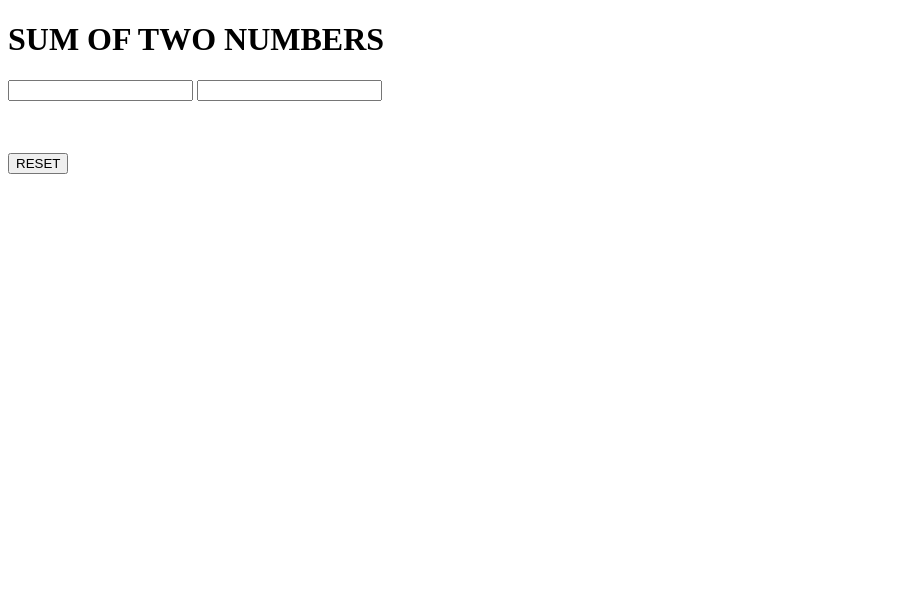
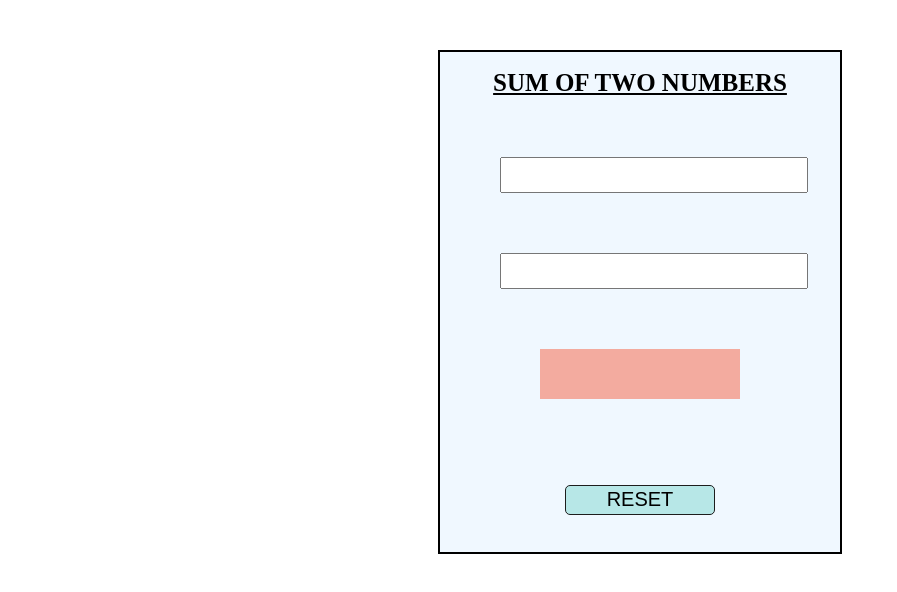
Before and after one commit to pritiugale114/sum-calculator, a plain HTML site: page index.html in a window 1280 px wide. Shown: the whole page, without its empty margins (0-897 px from the left). Drawn offline with Linux system fonts and the light colour scheme.

Commit message:
style added to all elements

```diff
--- a/index.html
+++ b/index.html
@@ -4,6 +4,45 @@
     <meta charset="UTF-8">
     <meta name="viewport" content="width=device-width, initial-scale=1.0">
     <title>sum calculator</title>
+    <style>
+        .calculator-container{
+            height: 500px;
+            width: 400px;
+            margin: 50px auto;
+            border: 2px solid black;
+            background-color: aliceblue;
+        }
+        .heading{
+            font-size: 25px;
+            text-align: center;
+            text-decoration: underline;
+        }
+        .input-box{
+            height: 30px;
+            width: 300px;
+            display: flex;
+            flex-direction: row;
+           margin: 60px;
+        }
+        .result{
+            text-align: center;
+            background-color: rgb(243, 171, 159);
+            height: 50px;
+            width: 200px;
+            margin: 50px auto;
+            font-size:20px;
+        }
+        .btn{
+            height:30px;
+            width: 150px;
+            font-size: 20px;
+            background-color: rgb(183, 231, 231);
+            border: 1px solid rgb(29, 29, 29);
+            border-radius: 5px;
+           margin-left: 125px;
+        }
+
+    </style>
 </head>
 <body>
     <div class="calculator-container">
```
